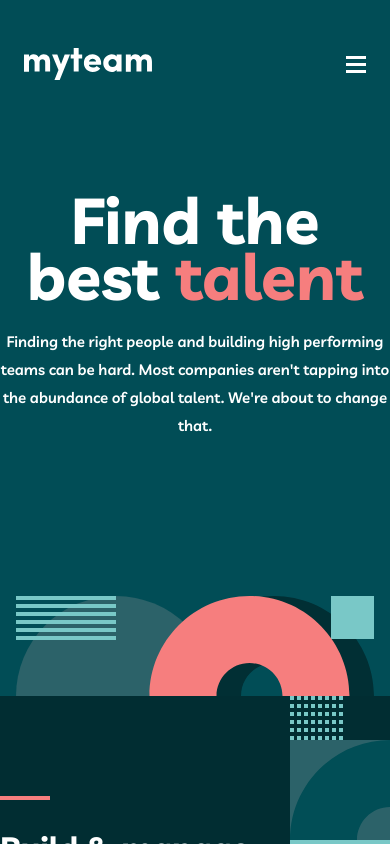
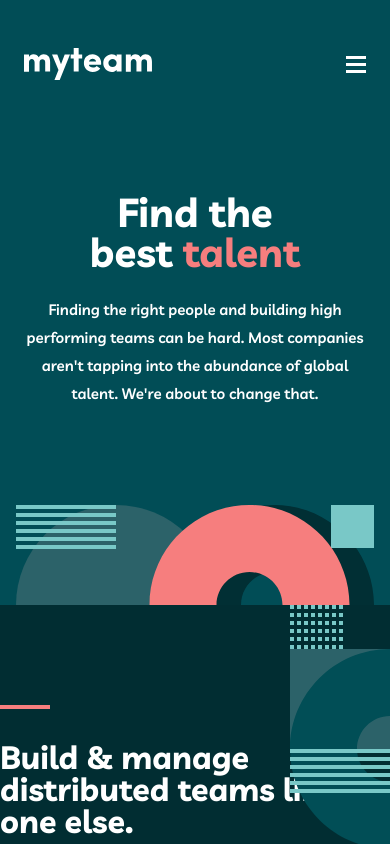
Before and after one commit to mackieva/myteam, a Next.js app: page / in a window 390 px wide. Shown: the top 844 px of the page. Built offline with nearby package versions, Linux system fonts and the light colour scheme.

Commit message:
home hero mobile responsiveness

```diff
--- a/app/globals.css
+++ b/app/globals.css
@@ -22,7 +22,7 @@
 	--color-djg: hsl(186, 100%, 14%);
 	--color-ssg: hsl(186, 96%, 10%);
 	--color-dg: hsl(186, 100%, 8%);
-
+	--breakpoint-md: 768px;
 	--breakpoint-lg: 1440px;
 }
 
--- a/components/home/home-hero.tsx
+++ b/components/home/home-hero.tsx
@@ -19,9 +19,9 @@ const HomeHero = () => {
 					/>
 				</g>
 			</svg>
-			<div className='max-w-[683px] mx-auto flex flex-col justify-center items-center gap-6 relative  pb-[256px] lg:pb-[250px] lg:grid lg:max-w-[1110px] lg:grid-cols-[635px_445px] lg:gap-[30px]'>
+			<div className='px-6 md:px-0 max-w-[683px] mx-auto flex flex-col justify-center items-center gap-6 relative pb-[197px] md:pb-[256px] lg:pb-[250px] lg:grid lg:max-w-[1110px] lg:grid-cols-[635px_445px] lg:gap-[30px]'>
 				<div>
-					<h1 className='text-center lg:text-left text-[64px] leading-[56px] max-w-[10ch] lg:text-[100px] lg:leading-[100px]'>
+					<h1 className='text-center lg:text-left text-[40px] leading-[40px] md:text-[64px] md:leading-[56px] max-w-[10ch] lg:text-[100px] lg:leading-[100px]'>
 						Find the best <span className='text-lc'>talent</span>
 					</h1>
 				</div>
```
